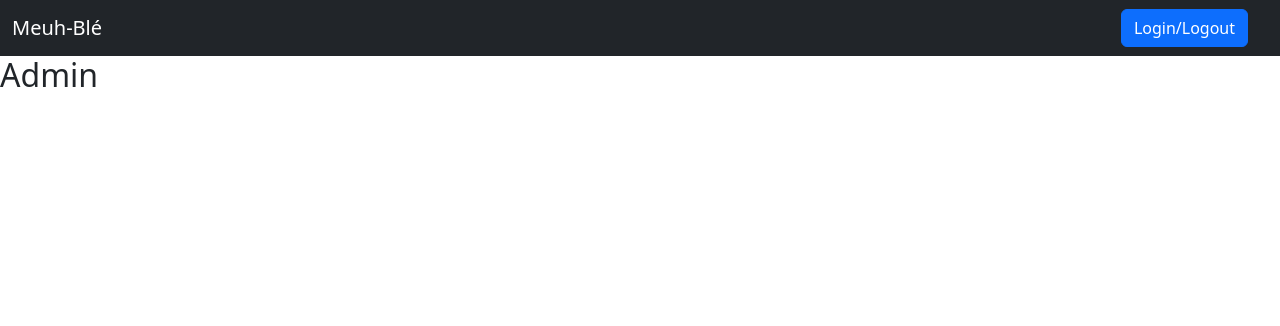
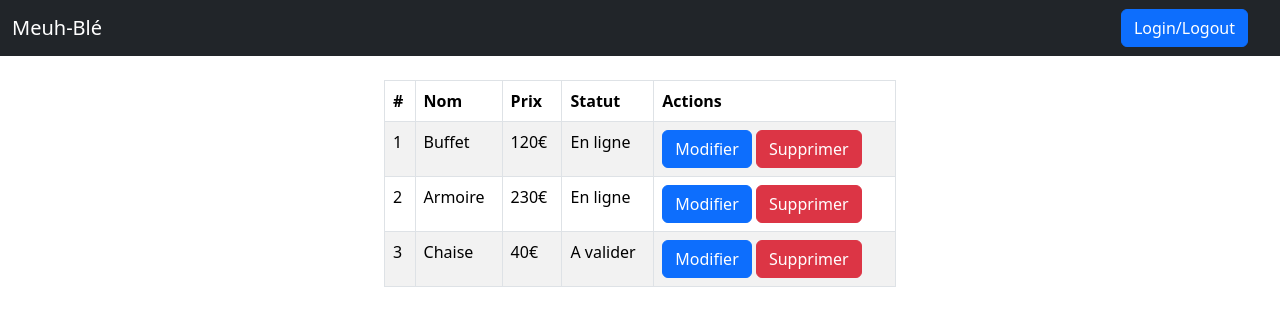
Before and after one commit to adatechschool/projet-collectif-plateforme-de-vente-de-meubles-meuh-ble-1, a React (Vite) app in the folder frontend/vite-project/: page /admin in a window 1280 px wide. Shown: the top 326 px of the page. Built offline with nearby package versions, Linux system fonts and the light colour scheme.

Commit message:
admin page table structure

```diff
--- a/frontend/vite-project/src/pages/Admin.jsx
+++ b/frontend/vite-project/src/pages/Admin.jsx
@@ -1,5 +1,61 @@
+import Table from "react-bootstrap/Table";
+import Container from "react-bootstrap/Container";
+import Button from "react-bootstrap/Button";
+
 const Admin = () => {
-  return <h2>Admin</h2>;
+  const tableStyle = {
+    width: "40%",
+    margin: "0 auto", // Centrer horizontalement
+  };
+
+  return (
+    <>
+      <Container className="mt-4" />
+      <Table style={tableStyle} striped bordered hover>
+        <thead>
+          <tr>
+            <th>#</th>
+            <th>Nom</th>
+            <th>Prix</th>
+            <th>Statut</th>
+            <th>Actions</th>
+          </tr>
+        </thead>
+        <tbody>
+          <tr>
+            <td>1</td>
+            <td>Buffet</td>
+            <td>120€</td>
+            <td>En ligne</td>
+            <td>
+              <Button variant="primary">Modifier</Button>{" "}
+              <Button variant="danger">Supprimer</Button>{" "}
+            </td>
+          </tr>
+          <tr>
+            <td>2</td>
+            <td>Armoire</td>
+            <td>230€</td>
+            <td>En ligne</td>
+            <td>
+              <Button variant="primary">Modifier</Button>{" "}
+              <Button variant="danger">Supprimer</Button>{" "}
+            </td>{" "}
+          </tr>
+          <tr>
+            <td>3</td>
+            <td>Chaise</td>
+            <td>40€</td>
+            <td>A valider</td>
+            <td>
+              <Button variant="primary">Modifier</Button>{" "}
+              <Button variant="danger">Supprimer</Button>{" "}
+            </td>{" "}
+          </tr>
+        </tbody>
+      </Table>
+    </>
+  );
 };
 
 export default Admin;
```
